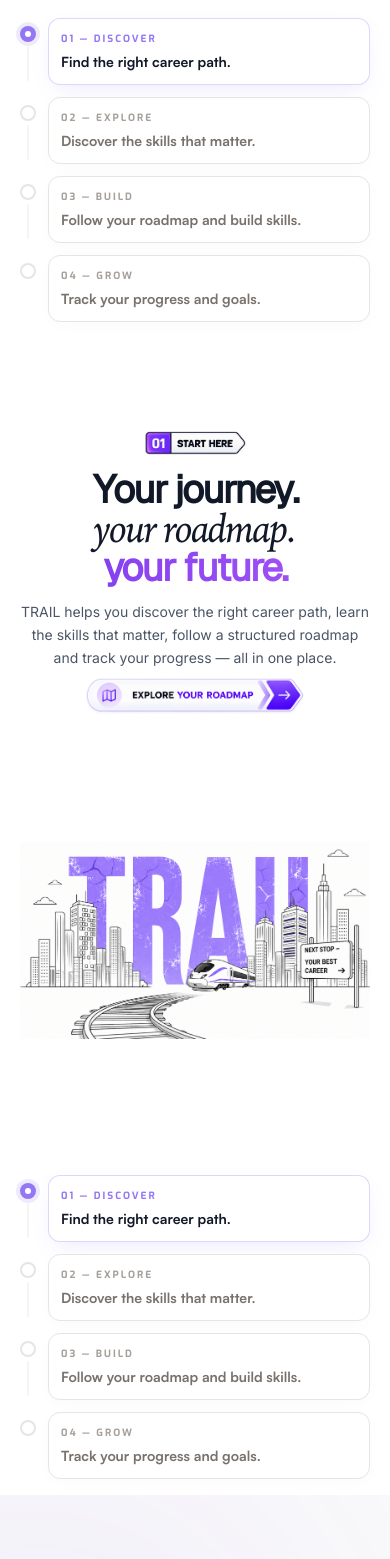
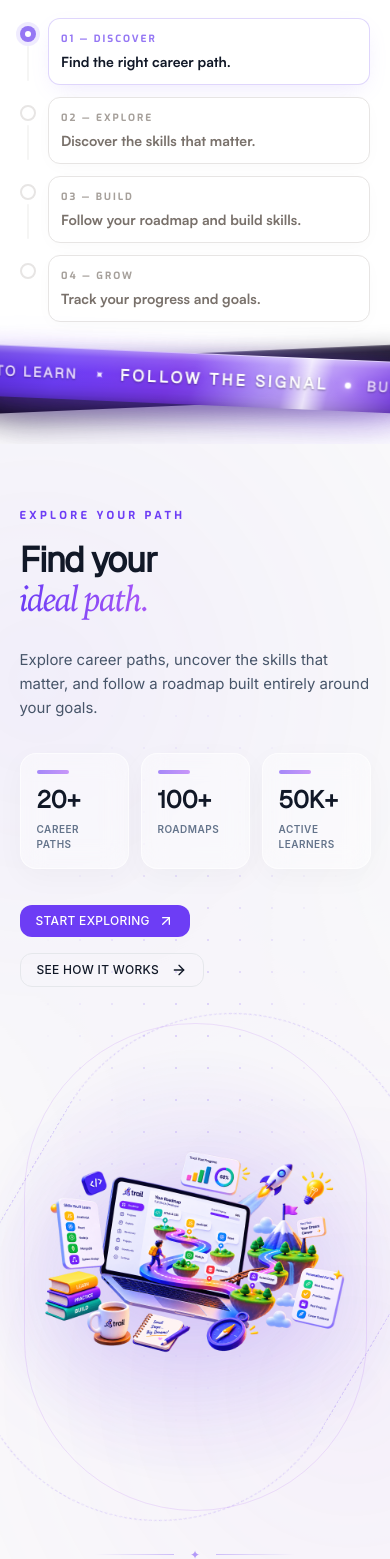
Before and after one commit to shobhitasthana1/trail-career-roadmap, a React (Vite) app in the folder trail-frontend/: page / in a window 390 px wide. Shown: the part 820-2379 px from the top of the page. Built offline with nearby package versions, Linux system fonts and the light colour scheme.

Commit message:
Enhance marquee typography using Geist font and refine spacing across components

```diff
--- a/trail-frontend/src/components/hero/Section1Marquee.jsx
+++ b/trail-frontend/src/components/hero/Section1Marquee.jsx
@@ -1,297 +1,315 @@
-import React, { useRef, useEffect, useState } from "react";
-import gsap from "gsap";
-import { ScrollTrigger } from "gsap/ScrollTrigger";
-import HeroRight, {
-  setHeroFrameProgress,
-  initHeroFrame,
-} from "./HeroRight";
+import React from "react";
 
-gsap.registerPlugin(ScrollTrigger);
-
-const roadmapSteps = [
-  { id: "01", subtitle: "DISCOVER", title: "Find the right career path.", pos: 12.5 },
-  { id: "02", subtitle: "EXPLORE", title: "Discover the skills that matter.", pos: 37.5 },
-  { id: "03", subtitle: "BUILD", title: "Follow your roadmap and build skills.", pos: 62.5 },
-  { id: "04", subtitle: "GROW", title: "Track your progress and goals.", pos: 87.5 },
+const topItems = [
+  { text: "FIND YOUR PATH", tier: "primary" },
+  { text: "LEARN WHAT EMPLOYERS WANT", tier: "secondary" },
+  { text: "TRACK YOUR PROGRESS", tier: "primary" },
+  { text: "REACH YOUR NEXT ROLE", tier: "secondary" },
 ];
 
-const DESKTOP_MEDIA_QUERY = "(min-width: 1024px)";
+const bottomItems = [
+  { text: "KNOW WHERE TO GO", tier: "primary" },
+  { text: "KNOW WHAT TO LEARN", tier: "secondary" },
+  { text: "FOLLOW THE SIGNAL", tier: "primary" },
+  { text: "BUILD YOUR NEXT MOVE", tier: "secondary" },
+];
 
-const Hero = () => {
-  const heroSectionRef = useRef(null);
-  const progressDotRef = useRef(null);
-  const progressLineRef = useRef(null);
-  const stepRefs = useRef([]);
-  const [isDesktop, setIsDesktop] = useState(
-    typeof window !== "undefined"
-      ? window.matchMedia(DESKTOP_MEDIA_QUERY).matches
-      : true
+const REPEATS_PER_TRACK = 6;
+
+const topPalette = {
+  primaryText: "#F6F2FF",
+  secondaryText: "#B9A6F2",
+  sparkColor: "rgba(199, 182, 255, 0.85)",
+  dotGlow: "0 0 10px rgba(168, 139, 250, 0.85), 0 0 2px rgba(255,255,255,0.6)",
+  textShadow: "0 1px 2px rgba(0,0,0,0.65), 0 0 18px rgba(139,92,246,0.18)",
+};
+
+const bottomPalette = {
+  primaryText: "#FFFFFF",
+  secondaryText: "#F3E8FF",
+  sparkColor: "rgba(255, 255, 255, 0.9)",
+  dotGlow: "0 0 10px rgba(255,255,255,0.9), 0 0 2px rgba(255,255,255,0.6)",
+  textShadow: "0 1px 2px rgba(29,15,60,0.45), 0 0 16px rgba(29,15,60,0.15)",
+};
+
+const TrackContent = ({ items, palette }) => (
+  <>
+    {Array.from({ length: REPEATS_PER_TRACK }).map((_, r) =>
+      items.map((item, i) => {
+        const useSpark = (r * items.length + i) % 3 === 0;
+        const isPrimary = item.tier === "primary";
+        return (
+          <div key={`${r}-${i}`} className="flex items-center">
+            <span
+              className={
+                "mx-4 sm:mx-6 md:mx-8 lg:mx-10 font-geist uppercase whitespace-nowrap " +
+                (isPrimary
+                  ? "text-base sm:text-lg md:text-xl font-bold tracking-[0.18em]"
+                  : "text-sm sm:text-base md:text-lg font-semibold tracking-[0.14em]")
+              }
+              style={{
+                color: isPrimary ? palette.primaryText : palette.secondaryText,
+                textShadow: palette.textShadow,
+                opacity: isPrimary ? 1 : 0.9,
+              }}
+            >
+              {item.text}
+            </span>
+            {useSpark ? (
+              <span
+                aria-hidden="true"
+                className="trail-spark select-none text-xs"
+                style={{ color: palette.sparkColor }}
+              >
+                ✦
+              </span>
+            ) : (
+              <span
+                aria-hidden="true"
+                className="h-1.5 w-1.5 sm:h-2 sm:w-2 rounded-full trail-dot"
+                style={{ boxShadow: palette.dotGlow }}
+              />
+            )}
+          </div>
+        );
+      })
+    )}
+  </>
 );
 
-  stepRefs.current = roadmapSteps.map(
-    (_, i) => stepRefs.current[i] ?? { dot: null, subtitle: null, title: null, card: null }
-  );
-
-  useEffect(() => {
-    const mql = window.matchMedia(DESKTOP_MEDIA_QUERY);
-    const handleChange = (e) => setIsDesktop(e.matches);
-    mql.addEventListener("change", handleChange);
-    return () => mql.removeEventListener("change", handleChange);
-  }, []);
-
-  useEffect(() => {
-    let ctx = gsap.context(() => {
-      gsap.fromTo(
-        ".hero-line",
-        { opacity: 0, y: 60, scale: 0.98 },
-        { opacity: 1, y: 0, scale: 1, duration: 1.2, stagger: 0.15, ease: "expo.out", delay: 0.1 }
-      );
-      gsap.fromTo(
-        ".hero-fade",
-        { opacity: 0, y: 20 },
-        { opacity: 1, y: 0, duration: 1, stagger: 0.15, ease: "power3.out", delay: 0.6 }
-      );
-    }, heroSectionRef);
-    return () => ctx.revert();
-  }, []);
-
-  useEffect(() => {
-    const ctx = gsap.context(() => {
-      const applyStepState = (dotPosition) => {
-        stepRefs.current.forEach((step, index) => {
-          const isReached = dotPosition >= roadmapSteps[index].pos;
-
-          if (step.subtitle) {
-            gsap.to(step.subtitle, {
-              color: isReached ? "#9577F4" : "#a8a29e",
-              duration: 0.3,
-              overwrite: "auto",
-            });
+export default function Section1Marquee() {
+  return (
+    <div className="trail-stage relative flex w-full flex-col items-center justify-center overflow-hidden bg-transparent">
+      <style>{`
+        @keyframes trail-marquee-left {
+          0%   { transform: translateX(0); }
+          100% { transform: translateX(-50%); }
         }
-          if (step.title) {
-            gsap.to(step.title, {
-              color: isReached ? "#111827" : "#78716c",
-              opacity: isReached ? 1 : 0.5,
-              duration: 0.3,
-              overwrite: "auto",
-            });
-          }
-          if (step.dot) {
-            gsap.to(step.dot, {
-              backgroundColor: isReached ? "#9577F4" : "#ffffff",
-              borderColor: isReached ? "#9577F4" : "#e7e5e4",
-              duration: 0.3,
-              overwrite: "auto",
-            });
-          }
-          if (step.card) {
-            gsap.to(step.card, {
-              borderColor: isReached ? "rgba(149,119,244,0.3)" : "rgba(231,229,228,1)",
-              boxShadow: isReached
-                ? "0 10px 30px -10px rgba(149,119,244,0.15)"
-                : "0 4px 20px -4px rgba(0,0,0,0.03)",
-              y: isReached ? -4 : 0,
-              duration: 0.4,
-              ease: "power2.out",
-              overwrite: "auto",
-            });
-          }
-        });
-      };
-
-      if (isDesktop) {
-        ScrollTrigger.create({
-          id: "hero-pin",
-          trigger: heroSectionRef.current,
-          start: "top top",
-          end: "+=3000",
-          pin: true,
-          pinSpacing: true,
-          scrub: 0.05,
-          anticipatePin: 1,
-          invalidateOnRefresh: true,
-          onUpdate: (self) => {
-            const progress = self.progress;
-            setHeroFrameProgress(progress);
-
-            const dotPosition = 12.5 + progress * 75;
-
-            if (progressDotRef.current) {
-              progressDotRef.current.style.left = `${dotPosition}%`;
-            }
-            if (progressLineRef.current) {
-              progressLineRef.current.style.width = `${dotPosition}%`;
+        @keyframes trail-marquee-right {
+          0%   { transform: translateX(-50%); }
+          100% { transform: translateX(0); }
         }
 
-            applyStepState(dotPosition);
-          },
-        });
+        @keyframes trail-sheen-sweep {
+          0%   { background-position: -170% 0; }
+          100% { background-position: 170% 0; }
         }
 
-      initHeroFrame();
+        @keyframes trail-shade-turn {
+          0%, 100% { background-position: 0% 0%; }
+          50%      { background-position: 0% 14%; }
+        }
 
-      if (progressDotRef.current) progressDotRef.current.style.left = "12.5%";
-      if (progressLineRef.current) progressLineRef.current.style.width = "12.5%";
+        @keyframes trail-spark-spin {
+          from { transform: rotate(0deg); }
+          to   { transform: rotate(360deg); }
+        }
 
-      if (stepRefs.current[0].subtitle) {
-        gsap.set(stepRefs.current[0].subtitle, { color: "#9577F4" });
-        gsap.set(stepRefs.current[0].title, { color: "#111827", opacity: 1 });
-        gsap.set(stepRefs.current[0].card, {
-          borderColor: "rgba(149,119,244,0.3)",
-          boxShadow: "0 10px 30px -10px rgba(149,119,244,0.15)",
-          y: -4,
-        });
+        .trail-stage {
+          height: 130px;
+          margin-top: -24px;
+          z-index: 20;
         }
-    }, heroSectionRef);
+        @media (min-width: 640px) {
+          .trail-stage { height: 165px; }
+        }
+        @media (min-width: 768px) {
+          .trail-stage { height: 200px; margin-top: -48px; }
+        }
 
-    return () => ctx.revert();
-  }, [isDesktop]);
+        .trail-ribbon-shell {
+          position: absolute;
+          width: 112vw;
+          left: -6vw;
+        }
 
-  return (
+        .trail-ribbon {
+          position: relative;
+          isolation: isolate;
+          overflow: hidden;
+          display: flex;
+          align-items: center;
+          padding-top: 0.875rem;
+          padding-bottom: 0.875rem;
+          transform: scale(1);
+          transition: transform 0.35s ease, filter 0.35s ease, box-shadow 0.35s ease;
+        }
+        @media (min-width: 768px) {
+          .trail-ribbon { padding-top: 1.25rem; padding-bottom: 1.25rem; }
+        }
+
+        .trail-ribbon--top {
+          background-image: linear-gradient(112deg, #110C1C 0%, #1D1830 22%, #2C2350 50%, #1D1830 76%, #130E20 100%);
+          box-shadow:
+            inset 0 1px 0 rgba(255,255,255,0.16),
+            inset 0 -14px 22px -14px rgba(0,0,0,0.75),
+            0 18px 45px -18px rgba(0,0,0,0.7),
+            0 6px 24px rgba(0,0,0,0.35);
+        }
+        .trail-ribbon--top:hover {
+          filter: brightness(1.1) saturate(1.08);
+          box-shadow:
+            inset 0 1px 0 rgba(255,255,255,0.26),
+            inset 0 -14px 22px -14px rgba(0,0,0,0.8),
+            0 22px 55px -16px rgba(109,61,245,0.4),
+            0 8px 28px rgba(0,0,0,0.45);
+        }
+
+        .trail-ribbon--bottom {
+          background-image: linear-gradient(112deg, #5A2EDD 0%, #6D3DF5 20%, #7C3AED 45%, #8B5CF6 65%, #7C3AED 85%, #6427D6 100%);
+          box-shadow:
+            inset 0 1px 0 rgba(255,255,255,0.45),
+            inset 0 -14px 22px -14px rgba(30,10,70,0.6),
+            0 20px 55px -16px rgba(109,61,245,0.55),
+            0 6px 26px rgba(124,58,237,0.35);
+        }
+        .trail-ribbon--bottom:hover {
+          filter: brightness(1.06) saturate(1.1);
+          box-shadow:
+            inset 0 1px 0 rgba(255,255,255,0.6),
+            inset 0 -14px 22px -14px rgba(30,10,70,0.65),
+            0 26px 65px -14px rgba(139,92,246,0.65),
+            0 10px 32px rgba(124,58,237,0.5);
+        }
+
+        .trail-ribbon:hover {
+          transform: scale(1.015);
+        }
+
+        .trail-shade {
+          position: absolute;
+          inset: 0;
+          pointer-events: none;
+          background-repeat: no-repeat;
+          background-size: 100% 170%;
+          animation: trail-shade-turn 9s ease-in-out infinite;
+        }
+        .trail-ribbon--top .trail-shade {
+          background-image: linear-gradient(
+            to bottom,
+            rgba(255,255,255,0.30) 0%,
+            rgba(255,255,255,0.07) 10%,
+            rgba(255,255,255,0.00) 26%,
+            rgba(0,0,0,0.00) 55%,
+            rgba(0,0,0,0.24) 78%,
+            rgba(0,0,0,0.5) 100%
+          );
+        }
+        .trail-ribbon--bottom .trail-shade {
+          background-image: linear-gradient(
+            to bottom,
+            rgba(255,255,255,0.5) 0%,
+            rgba(255,255,255,0.14) 12%,
+            rgba(255,255,255,0.00) 30%,
+            rgba(0,0,0,0.00) 56%,
+            rgba(0,0,0,0.2) 80%,
+            rgba(0,0,0,0.38) 100%
+          );
+        }
+
+        .trail-sheen {
+          position: absolute;
+          inset: 0;
+          pointer-events: none;
+          background-repeat: no-repeat;
+          background-size: 260% 100%;
+          mix-blend-mode: screen;
+        }
+        .trail-ribbon--top .trail-sheen {
+          background-image: linear-gradient(
+            100deg,
+            transparent 0%, transparent 42%,
+            rgba(196,181,253,0.35) 48.5%,
+            rgba(255,255,255,0.62) 50%,
+            rgba(196,181,253,0.35) 51.5%,
+            transparent 58%, transparent 100%
+          );
+          animation: trail-sheen-sweep 6.5s linear infinite;
+        }
+        .trail-ribbon--bottom .trail-sheen {
+          background-image: linear-gradient(
+            100deg,
+            transparent 0%, transparent 40%,
+            rgba(255,255,255,0.4) 48%,
+            rgba(255,255,255,0.85) 50%,
+            rgba(255,255,255,0.4) 52%,
+            transparent 60%, transparent 100%
+          );
+          animation: trail-sheen-sweep 5.5s linear infinite;
+          animation-delay: -2s;
+        }
+        .trail-ribbon:hover .trail-sheen {
+          animation-duration: 2.4s;
+        }
+
+        .trail-track {
+          position: relative;
+          z-index: 2;
+        }
+        .trail-scroll-left {
+          animation: trail-marquee-left 36s linear infinite;
+          will-change: transform;
+        }
+        .trail-scroll-right {
+          animation: trail-marquee-right 32s linear infinite;
+          will-change: transform;
+        }
+
+        .trail-spark {
+          display: inline-block;
+          animation: trail-spark-spin 6s linear infinite;
+        }
+        .trail-ribbon:hover .trail-spark {
+          animation-duration: 2.4s;
+        }
+        .trail-dot {
+          display: inline-block;
+          background: currentColor;
+        }
+        .trail-ribbon--top .trail-dot { background: #C4B5FD; }
+        .trail-ribbon--bottom .trail-dot { background: #FFFFFF; }
+
+        @media (prefers-reduced-motion: reduce) {
+          .trail-scroll-left,
+          .trail-scroll-right,
+          .trail-spark,
+          .trail-sheen,
+          .trail-shade {
+            animation: none !important;
+          }
+          .trail-ribbon,
+          .trail-ribbon:hover {
+            transform: none !important;
+            transition: none !important;
+          }
+        }
+      `}</style>
+
       <div
-      ref={heroSectionRef}
-      className="w-full min-h-screen lg:h-screen lg:max-h-screen px-5 sm:px-8 md:px-12 lg:px-20 pt-16 sm:pt-20 md:pt-20 lg:pt-16 pb-0 font-inter bg-white flex flex-col justify-center gap-6 lg:gap-8 overflow-x-hidden"
+        className="trail-ribbon-shell absolute z-10"
+        style={{ transform: "perspective(900px) rotateX(6deg) rotateZ(-2.5deg)" }}
       >
-      <div className="w-full max-w-[1400px] mx-auto flex flex-col justify-center flex-1">
-        <div className="flex flex-col w-full lg:flex-row lg:justify-between lg:items-center gap-6 lg:gap-4">
-          <div className="flex flex-col items-center text-center lg:items-start lg:text-left w-full max-w-[600px] mx-auto lg:mx-0 lg:max-w-none mt-6 sm:mt-8 lg:mt-10 lg:w-[50%] relative z-10">
-            <img
-              className="w-[28vw] sm:w-[20vw] md:w-[16vw] lg:w-[14vw] max-w-[130px] sm:max-w-[150px] lg:max-w-[180px] mb-1.5 sm:mb-2 lg:mb-2 transition-transform duration-300 hover:scale-105 cursor-pointer"
-              src="/images/hero-images/01-Start-Here.png"
-              alt="Start Here"
-            />
-
-            <h1 className="w-full mt-1 lg:mt-2 max-w-[650px] text-[clamp(2.2rem,10vw,3.2rem)] leading-[0.9] tracking-[-0.055em] sm:text-5xl lg:text-[72px] text-[#111827] cursor-default">
-              <span className="hero-line block whitespace-nowrap font-geist font-black transition-all duration-500 ease-out lg:hover:text-[#7C3AED] lg:hover:translate-x-3">
-                Your journey.
-              </span>
-              <span className="hero-line block whitespace-nowrap font-iowan font-normal italic tracking-[-0.04em] my-1 lg:my-0.5 transition-all duration-500 ease-out lg:hover:text-[#A855F7] lg:hover:translate-x-3">
-                your roadmap.
-              </span>
-              <span className="hero-line block whitespace-nowrap font-geist font-black bg-gradient-to-r from-[#7C3AED] to-[#A855F7] bg-clip-text text-transparent pb-2 transition-all duration-500 ease-out lg:hover:translate-x-3">
-                your future.
-              </span>
-            </h1>
-
-            <p className="hero-fade w-full mt-2 sm:mt-2.5 lg:mt-3 text-sm sm:text-base lg:text-[17px] leading-relaxed text-gray-600 max-w-[420px] lg:max-w-none lg:w-[85%] font-inter">
-              TRAIL helps you discover the right career path, learn the skills
-              that matter, follow a structured roadmap and track your progress —
-              all in one place.
-            </p>
-
-            <div className="hero-fade mt-2 sm:mt-2.5 lg:mt-3 w-fit">
-              <img
-                className="w-[56vw] sm:w-[40vw] md:w-[34vw] lg:w-[32vw] xl:w-[28vw] max-w-[260px] sm:max-w-[300px] lg:max-w-[320px] transition-all duration-300 hover:scale-105 hover:brightness-105 active:scale-95 cursor-pointer"
-                src="/images/hero-images/Explore-Your-Roadmap.png"
-                alt="Explore Your Roadmap"
-              />
+        <div className="trail-ribbon trail-ribbon--top">
+          <span aria-hidden="true" className="trail-shade" />
+          <span aria-hidden="true" className="trail-sheen" />
+          <div className="trail-track flex w-max trail-scroll-left whitespace-nowrap">
+            <TrackContent items={topItems} palette={topPalette} />
+          </div>
         </div>
       </div>
 
-          <div className="flex items-center justify-center w-full lg:w-[50%] relative z-0">
-            <HeroRight />
-          </div>
-        </div>
-
-        <div className="w-full pb-0 mt-6 lg:mt-8 relative z-10">
-          <div className="hidden lg:block relative w-full pt-1">
-            <div className="absolute top-0 left-0 w-full h-2">
-              <div className="absolute top-1/2 left-0 right-0 h-[2px] bg-stone-100 -translate-y-1/2 rounded-full" />
-
       <div
-                ref={progressLineRef}
-                className="absolute top-1/2 left-0 h-[2px] bg-[#9577F4] -translate-y-1/2 rounded-full z-0"
-              />
-
-              {roadmapSteps.map((step, index) => (
-                <div
-                  key={`dot-${step.id}`}
-                  ref={(el) => (stepRefs.current[index].dot = el)}
-                  className="absolute top-1/2 -translate-x-1/2 -translate-y-1/2 w-3 h-3 rounded-full bg-white border-2 border-stone-200 z-10 transition-colors"
-                  style={{ left: `${step.pos}%` }}
-                />
-              ))}
-
-              <div
-                ref={progressDotRef}
-                className="absolute top-1/2 -translate-x-1/2 -translate-y-1/2 flex items-center justify-center w-5 h-5 rounded-full bg-[#9577F4] shadow-[0_0_0_5px_rgba(149,119,244,0.15),0_0_18px_rgba(149,119,244,0.55)] z-20"
+        className="trail-ribbon-shell absolute z-20"
+        style={{ transform: "perspective(900px) rotateX(-6deg) rotateZ(2.5deg)" }}
       >
-                <div className="w-[7px] h-[7px] rounded-full bg-white" />
-              </div>
-            </div>
-
-            <div className="grid grid-cols-4 w-full pt-5">
-              {roadmapSteps.map((step, index) => (
-                <div key={step.id} className="w-full px-1 xl:px-2">
-                  <div
-                    ref={(el) => (stepRefs.current[index].card = el)}
-                    className="flex flex-col gap-1 xl:gap-2 h-full p-3 xl:p-4 bg-white border border-stone-200 rounded-2xl shadow-[0_4px_20px_-4px_rgba(0,0,0,0.03)]"
-                  >
-                    <h4
-                      ref={(el) => (stepRefs.current[index].subtitle = el)}
-                      className="text-[10px] xl:text-xs font-bold tracking-[0.2em] text-stone-400 uppercase font-exo"
-                    >
-                      {step.id} — {step.subtitle}
-                    </h4>
-                    <h5
-                      ref={(el) => (stepRefs.current[index].title = el)}
-                      className="text-sm xl:text-[15px] leading-tight font-semibold text-stone-500 font-satoshi opacity-50"
-                    >
-                      {step.title}
-                    </h5>
-                  </div>
-                </div>
-              ))}
-            </div>
-          </div>
-
-          <div className="lg:hidden flex flex-col gap-3 pt-2 pb-4">
-            {roadmapSteps.map((step, index) => (
-              <div key={`mob-${step.id}`} className="flex gap-3">
-                <div className="flex flex-col items-center pt-2">
-                  <div
-                    className={`flex items-center justify-center w-4 h-4 rounded-full shrink-0 ${
-                      index === 0
-                        ? "bg-[#9577F4] shadow-[0_0_0_4px_rgba(149,119,244,0.15)]"
-                        : "bg-white border-2 border-stone-200"
-                    }`}
-                  >
-                    {index === 0 && <div className="w-[6px] h-[6px] rounded-full bg-white" />}
-                  </div>
-                  {index !== roadmapSteps.length - 1 && (
-                    <div className="w-[2px] flex-1 bg-stone-100 my-1 rounded-full" />
-                  )}
-                </div>
-
-                <div
-                  className={`flex-1 flex flex-col gap-1.5 p-3 sm:p-4 bg-white border rounded-xl min-w-0 ${
-                    index === 0
-                      ? "border-[#9577F4]/30 shadow-[0_8px_24px_-8px_rgba(149,119,244,0.2)]"
-                      : "border-stone-200 shadow-[0_4px_20px_-4px_rgba(0,0,0,0.03)]"
-                  }`}
-                >
-                  <h4
-                    className={`text-[10px] sm:text-[11px] font-bold tracking-[0.2em] uppercase font-exo ${
-                      index === 0 ? "text-[#9577F4]" : "text-stone-400"
-                    }`}
-                  >
-                    {step.id} — {step.subtitle}
-                  </h4>
-                  <h5
-                    className={`text-sm sm:text-base font-semibold font-satoshi break-words ${
-                      index === 0 ? "text-[#111827]" : "text-stone-500"
-                    }`}
-                  >
-                    {step.title}
-                  </h5>
-                </div>
-              </div>
-            ))}
+        <div className="trail-ribbon trail-ribbon--bottom">
+          <span aria-hidden="true" className="trail-shade" />
+          <span aria-hidden="true" className="trail-sheen" />
+          <div className="trail-track flex w-max trail-scroll-right whitespace-nowrap">
+            <TrackContent items={bottomItems} palette={bottomPalette} />
           </div>
         </div>
       </div>
     </div>
   );
-};
-
-export default Hero;
+}
```
Lines whose indentation alone changed are shown as unchanged.
